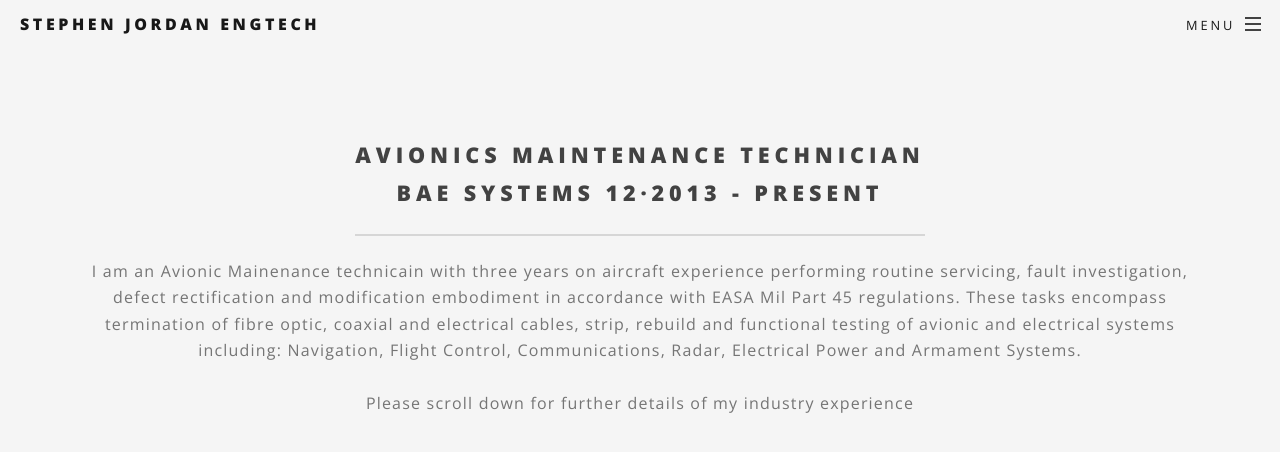
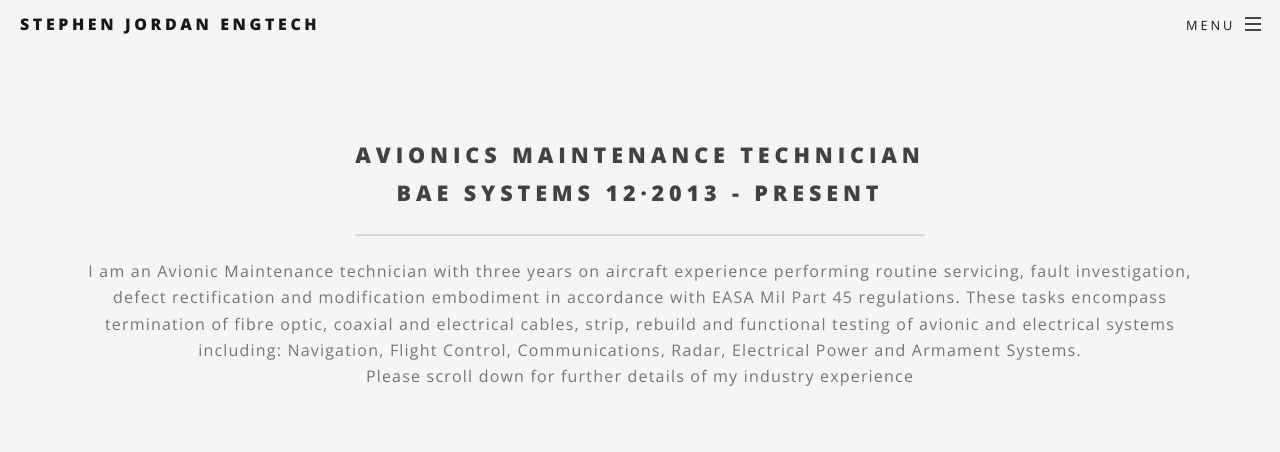
Before and after one commit to SJJUK/SJJUK.github.io, a Jekyll site: the page built from index.html, in a window 1280 px wide and 900 px high, scrolled down 860 px, cut to the strip 0-486 px from the top of the window. Shown: the top 452 px of the strip. Built offline with Jekyll 4.4.1, drawn with Linux system fonts in a browser that asks for light colours.

Commit message:
spelling

```diff
--- a/index.html
+++ b/index.html
@@ -19,11 +19,10 @@
 							<header class="major">
 								<h2>Avionics Maintenance Technician<br />
 								BAE Systems 12·2013 - Present</h2>
-								<p>I am an Avionic Mainenance technicain with three years on aircraft experience performing routine servicing,
+								<p>I am an Avionic Maintenance technician with three years on aircraft experience performing routine servicing,
 								fault investigation, defect rectification and modification embodiment in accordance with EASA Mil Part 45 regulations.
 								These tasks encompass termination of fibre optic, coaxial and electrical cables, strip, rebuild and functional testing
 								of avionic and electrical systems including: Navigation, Flight Control, Communications, Radar, Electrical Power and Armament Systems.
-								<br />
 								<br />
 								Please scroll  down for further details of my industry experience</p>
 							</header>
```
